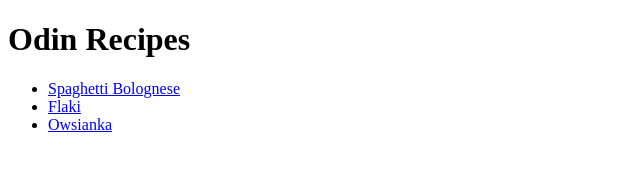
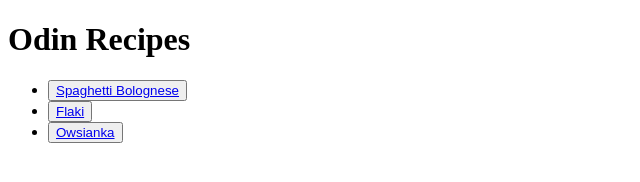
Before and after one commit to MrBobak/MrBobak.github.io, a plain HTML site: page index.html in a window 1280 px wide. Shown: the whole page, without its empty margins (0-640 px from the left). Drawn offline with Linux system fonts and the light colour scheme.

Commit message:
styles added

```diff
--- a/index.html
+++ b/index.html
@@ -4,14 +4,15 @@
     <meta charset="UTF-8">
     <meta http-equiv="X-UA-Compatible" content="IE=edge">
     <meta name="viewport" content="width=device-width, initial-scale=1.0">
+    <link rel="stylesheet" href="styles.css">
     <title>Odin Recipes Project</title>
 </head>
 <body>
     <h1>Odin Recipes</h1>
     <ul>
-        <li><a href="../recipes/bolognese.html">Spaghetti Bolognese</a></li>
-        <li><a href="../recipes/flaki.html">Flaki</a></li>
-        <li><a href="../recipes/porridge.html">Owsianka</a></li>
+        <li><button><a href="../recipes/bolognese.html">Spaghetti Bolognese</a></button></li>
+        <li><button><a href="../recipes/flaki.html">Flaki</a></button></li>
+        <li><button><a href="../recipes/porridge.html">Owsianka</a></button></li>
     </ul>
 </body>
 </html>
--- /dev/null
+++ b/styles.css
@@ -0,0 +1 @@
+/* styles.css */
```
